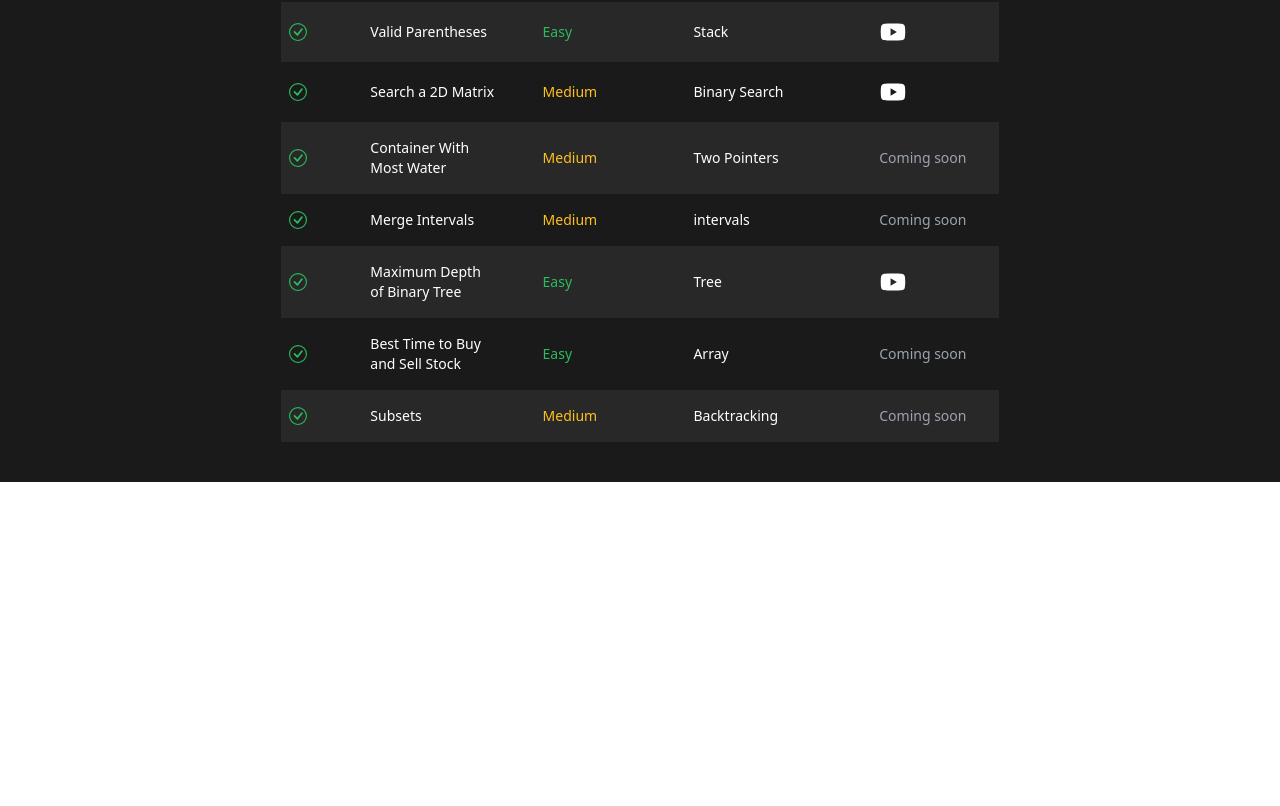
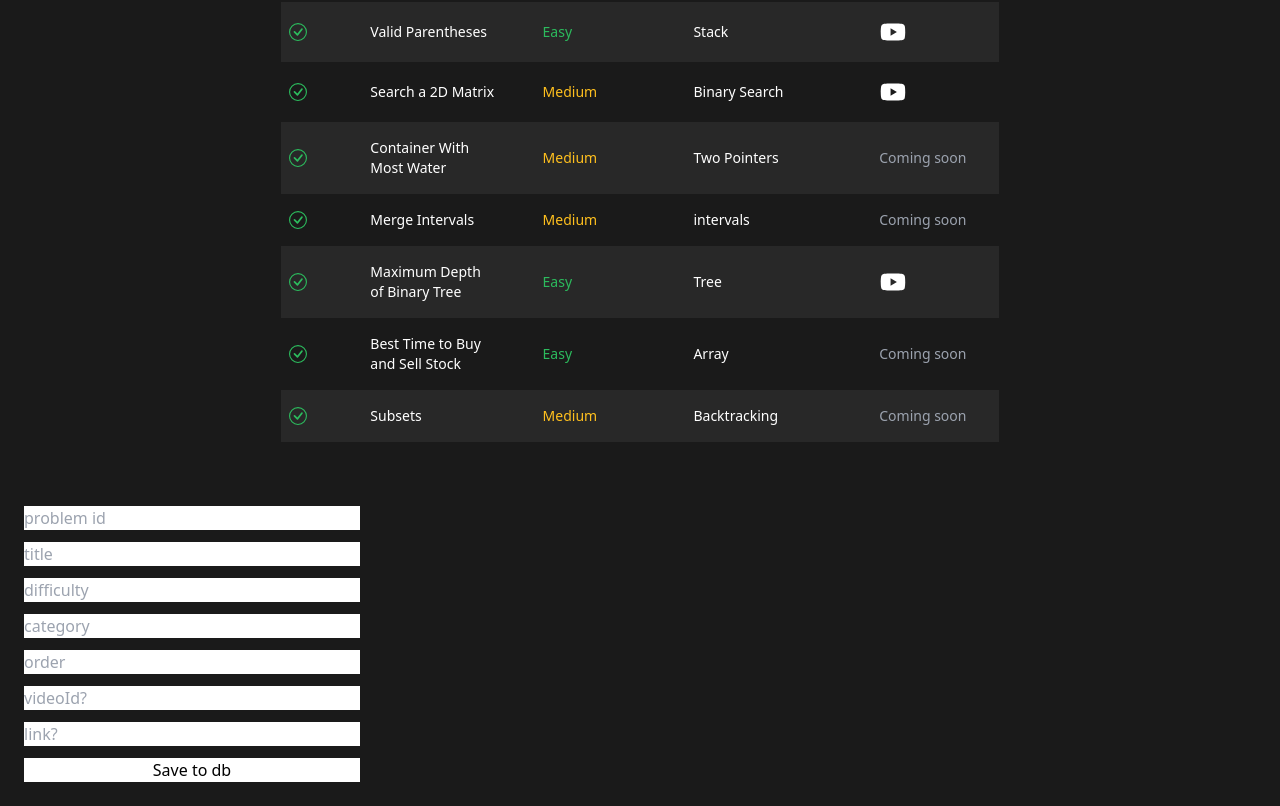
Before and after one commit to sarthaksharma27/Leetcode-clone, a Next.js app: page / in a window 1280 px wide. Shown: the part 385-1191 px from the top of the page. Before the commit the page ends 867 px from the top, so only its background shows below. Built offline with nearby package versions, Linux system fonts and the light colour scheme; no server answers.

Commit message:
Temproaly form for add mock problem to firstore

```diff
--- a/src/pages/index.tsx
+++ b/src/pages/index.tsx
@@ -1,13 +1,47 @@
+import { getFirestore, doc, setDoc } from 'firebase/firestore';
+import { useState } from 'react';
 import ProblemsTable from '@/components/ProblemsTable/ProblemsTable';
 import Topbar from '@/components/Topbar/Topbar';
 
 export default function Home() {
+  const [inputs, setInputs] = useState({
+    id: '',
+    title: '',
+    difficulty: '',
+    category: '',
+    videoId: '',
+    link: '',
+    order: 0,
+    likes: 0,
+    dislikes: 0,
+  });
+
+  const handleInputChange = (e: React.ChangeEvent<HTMLInputElement>) => {
+    setInputs({
+      ...inputs,
+      [e.target.name]: e.target.value,
+    });
+  };
+
+  const handleSubmit = async (e: React.FormEvent<HTMLFormElement>) => {
+    e.preventDefault();
+    const newProblem = {
+      ...inputs,
+      order: Number(inputs.order),
+    };
+
+    // Replace 'yourFirestoreInstance' with your actual Firestore instance
+    const db = getFirestore();
+
+    await setDoc(doc(db, "problems", inputs.id), newProblem);
+    alert("Saved to Database");
+  };
+
   return (
     <>
       <main className='bg-dark-layer-2 min-h-screen'>
         <Topbar />
-        <h1
-          className='text-2xl text-center text-gray-700 dark:text-gray-400 font-medium uppercase mt-10 mb-5'>
+        <h1 className='text-2xl text-center text-gray-700 dark:text-gray-400 font-medium uppercase mt-10 mb-5'>
           &ldquo; QUALITY OVER QUANTITY &rdquo; 👇
         </h1>
 
@@ -34,9 +68,19 @@ export default function Home() {
               </tr>
             </thead>
             <ProblemsTable />
-           </table>
+          </table>
         </div>
 
+        <form className='p-6 flex flex-col max-w-sm gap-3' onSubmit={handleSubmit}>
+          <input onChange={handleInputChange} type="text " placeholder='problem id' name='id' />
+          <input onChange={handleInputChange} type="text " placeholder='title' name='title' />
+          <input onChange={handleInputChange} type="text " placeholder='difficulty' name='difficulty' />
+          <input onChange={handleInputChange} type="text " placeholder='category ' name='category' />
+          <input onChange={handleInputChange} type="text " placeholder='order ' name='order' />
+          <input onChange={handleInputChange} type="text " placeholder='videoId? ' name='videoId' />
+          <input onChange={handleInputChange} type="text " placeholder='link?' name='link' />
+          <button className='bg-white'>Save to db</button>
+        </form>
       </main>
     </>
   );
```
